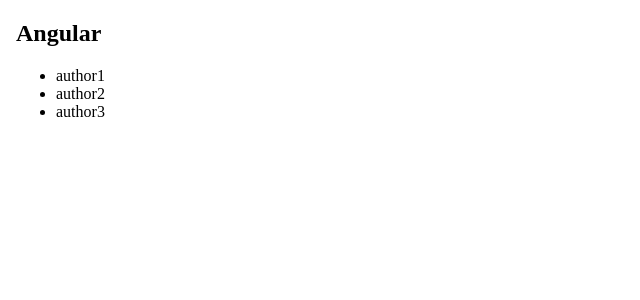
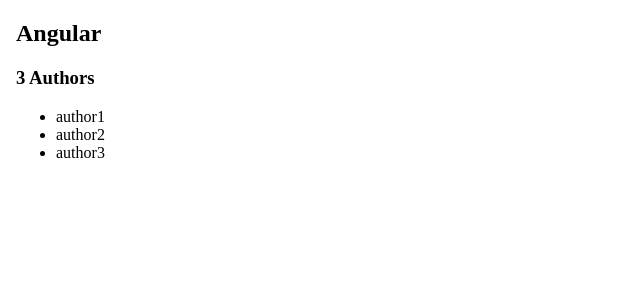
Before and after one commit to sddopico/first-app, an Angular app in the folder hello-world/: page / in a window 1280 px wide. Shown: the top 300 px of the page, without its empty margins (0-640 px from the left). Built offline with nearby package versions, Linux system fonts and the light colour scheme.

Commit message:
add title to component view

```diff
--- a/hello-world/src/app/authors/authors.component.html
+++ b/hello-world/src/app/authors/authors.component.html
@@ -1,4 +1,5 @@
 <h2>Angular</h2>
+<h3> {{ title }} </h3>
 <ul>
   <li *ngFor='let author of authors'>
     {{ author }}
```
